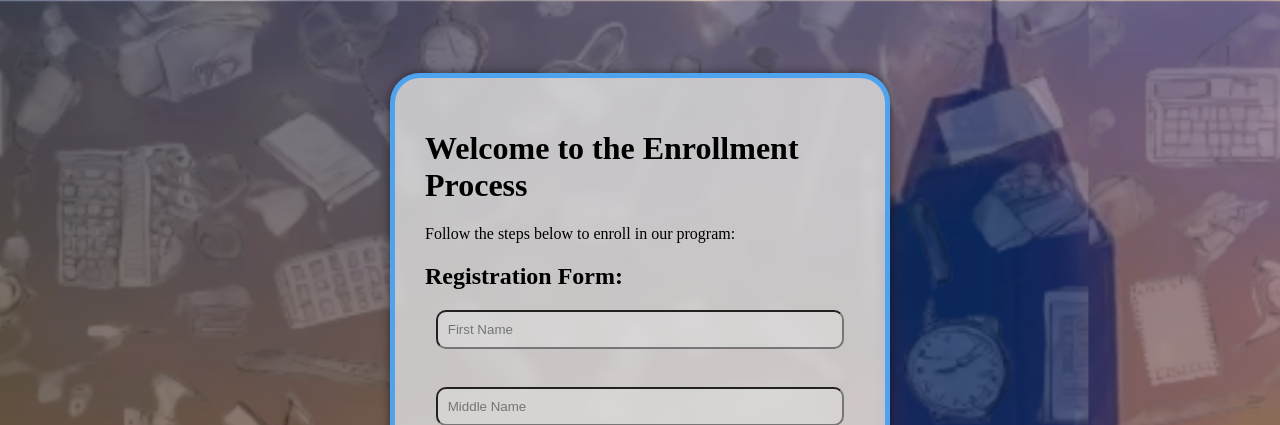
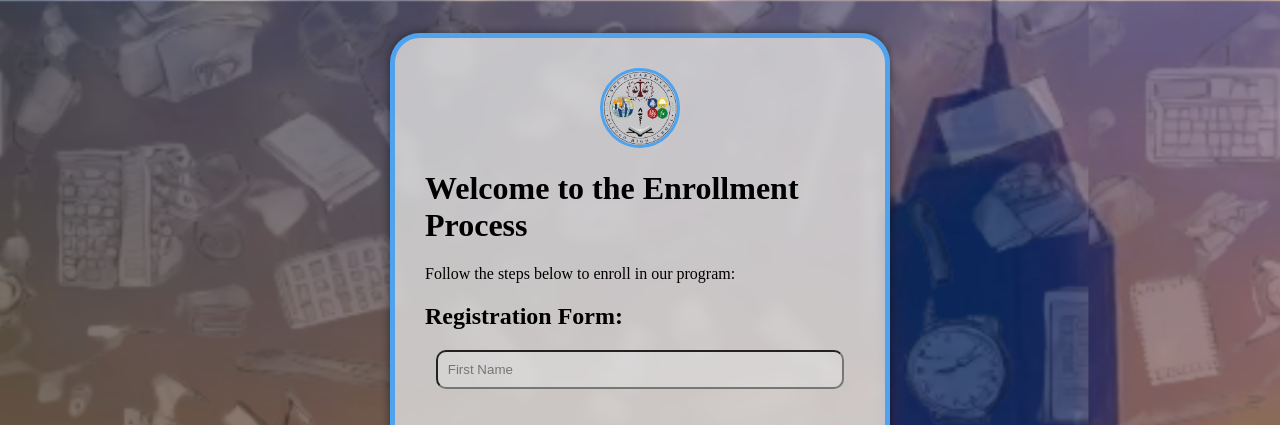
Before and after one commit to steavher/ENrollment.PHP, a PHP site: page /Enrollment.php in a window 1280 px wide. Shown: the top 425 px of the page. Run offline with PHP 8.4, Linux system fonts and the light colour scheme.

Commit message:
Update Enrollment.php

```diff
--- a/Enrollment.php
+++ b/Enrollment.php
@@ -29,6 +29,17 @@
             box-shadow: 0px 0px 10px rgba(0, 0, 0, 0.5);
             overflow: hidden;
             backdrop-filter: blur(5px);
+        }
+
+        form div img {
+            width: 80px;
+            align-items: center;
+            display: flex;
+            border: 3px solid;
+            border-color: #4fa2ed;
+            border-radius: 50px;
+            margin-left: auto;
+            margin-right: auto;
         }
 
         .reg-cont input,textarea,select {
@@ -70,6 +81,7 @@
 
     <form action="process_registration.php" method="POST" enctype="multipart/form-data" id="registrationForm">
         <div class="reg-cont">
+            <img src="IMAGES/LOGO.png">
             <h1>Welcome to the Enrollment Process</h1>
             <p>Follow the steps below to enroll in our program:</p>
 
```
